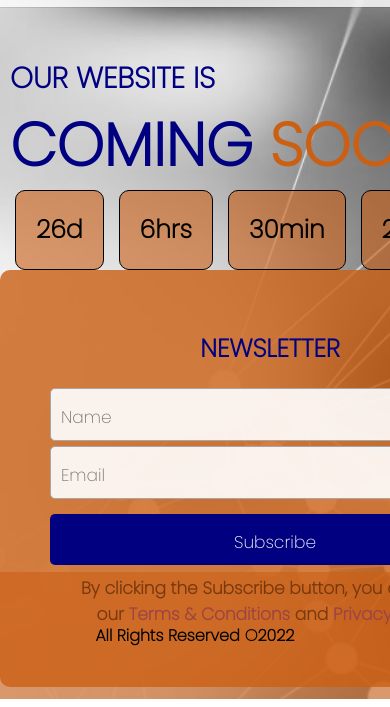
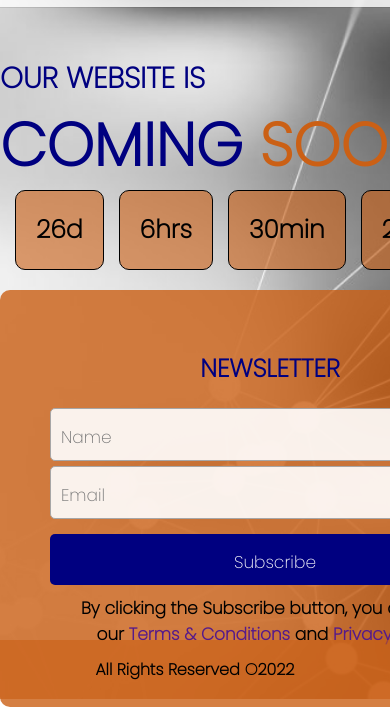
Before and after one commit to Osayuki-Raymond/Start-up-5-landing-Page, a plain HTML site: page index.html in a window 390 px wide. Shown: the part 145-852 px from the top of the page. Drawn offline with Linux system fonts and the light colour scheme.

Commit message:
new update

```diff
--- a/assets/styles.css
+++ b/assets/styles.css
@@ -194,3 +194,18 @@
 footer div p span {
     margin-left: 5px;
 }
+
+/* MEDIA QUERIES */
+@media screen and (max-width: 767px) {
+    .newsletter{
+        margin-top: 20px;
+    }
+
+    .countdown-text h4, .countdown-text h1{
+        margin-left: 0px;
+    }
+
+    footer{
+        top: 93%;
+    }
+}
--- a/index.html
+++ b/index.html
@@ -4,7 +4,7 @@
 <head>
     <meta charset="UTF-8" />
     <meta http-equiv="X-UA-Compatible" content="IE=edge" />
-    <meta name="viewport" content="width=device-width, initial-scale=1.0" />
+    <meta name="viewport" content="width=device-width, initial-scale=1.0" user-scalable="yes" />
     <link rel="stylesheet" href="/assets/styles.css" />
     <link rel="stylesheet" href="/assets/font-awesome/css/all.css" />
     <link rel="preconnect" href="https://fonts.googleapis.com" />
```
